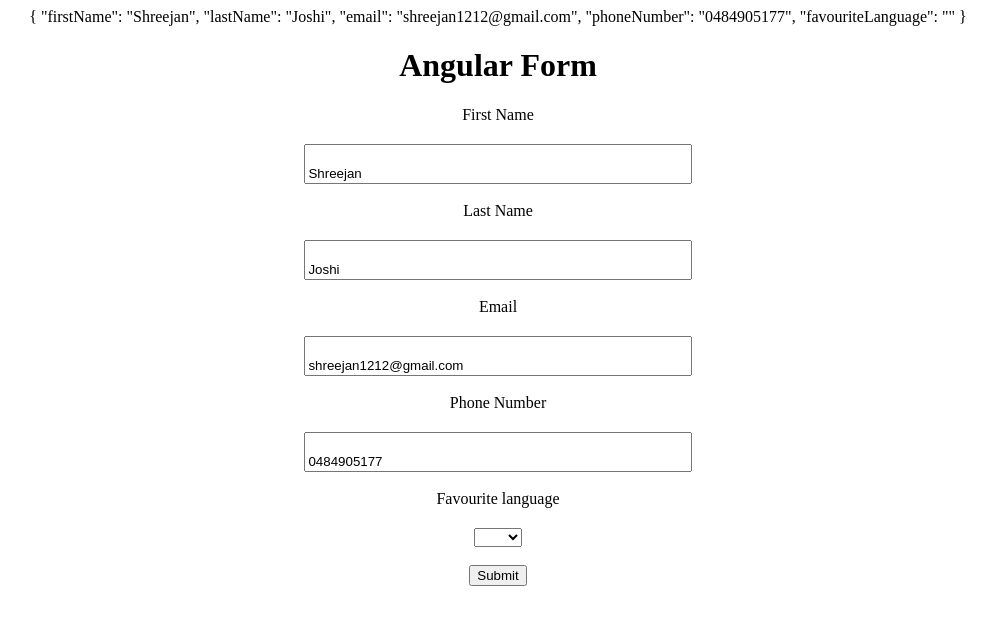
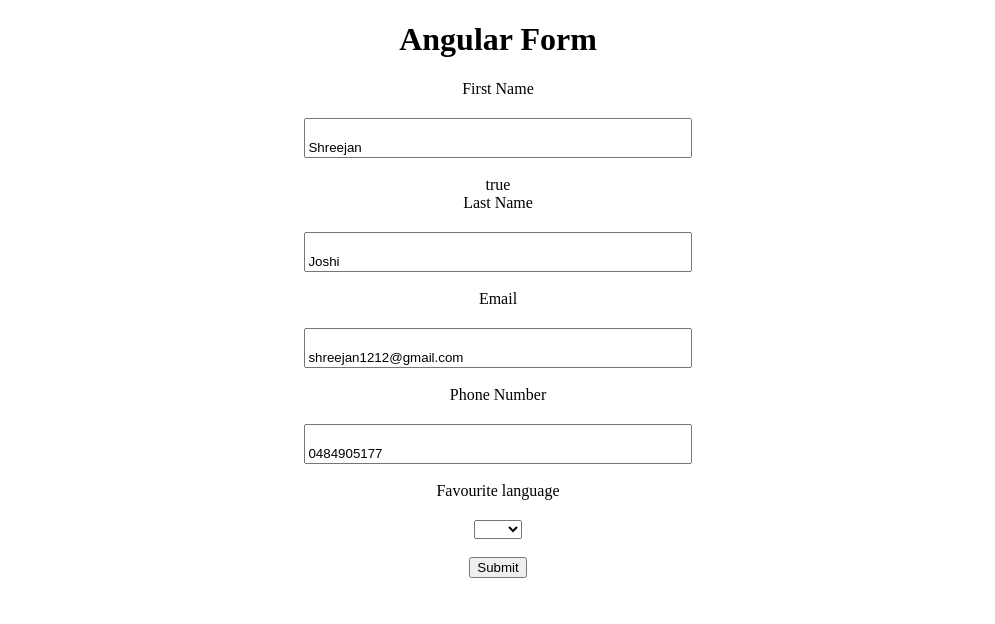
Before and after one commit to shreejanjoshi/Basic-Angular-Form, an Angular app in the folder angular-form/: page / in a window 1280 px wide. Shown: the top 624 px of the page, without its empty margins (142-1137 px from the left). Built offline with nearby package versions, Linux system fonts and the light colour scheme.

Commit message:
trying to track state data, ngModel Property

```diff
--- a/angular-form/src/app/app.component.html
+++ b/angular-form/src/app/app.component.html
@@ -13,13 +13,15 @@
   <div class="container">
     <div class="col-xs-6">
       <form action="" #formName="ngForm">
-        {{friendModel | json}}
+        <!-- {{friendModel | json}} -->
+
         <h1>Angular Form</h1>
         <div class="form-group">
           <label for="firstName">First Name</label><br>
-          <input type="text" name="firstName" class="form-control" #inputName="ngModel"
+          <input type="text" required #name="ngModel" name="firstName" class="form-control" #inputName="ngModel"
             [(ngModel)]="friendModel.firstName"><br><br>
         </div>
+        {{name.valid}}
         <div class="form-group">
           <label for="lastName">Last Name</label><br>
           <input type="text" name="lastName" class="form-control" #inputName="ngModel"
@@ -42,6 +44,7 @@
           </select><br><br>
         </div>
         <button type="submit" class="btn btn-primary" type="submit" name="submit">Submit</button>
+
       </form>
     </div>
   </div>
--- a/angular-form/src/app/friend.ts
+++ b/angular-form/src/app/friend.ts
@@ -5,5 +5,5 @@
         public email: string,
         public phoneNumber: string,
         public favouriteLanguage: string
-    ){}
+    ) { }
 }
```
